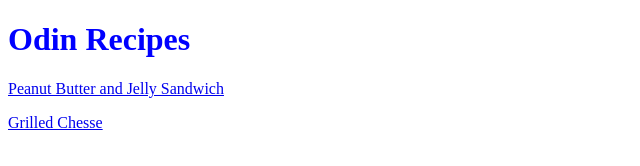
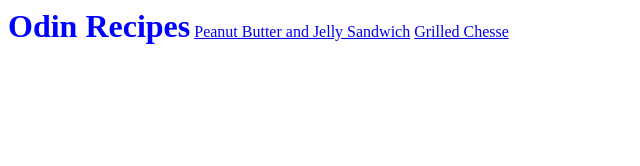
Before and after one commit to CameronWiggins/recipes, a plain HTML site: page index.html in a window 1280 px wide. Shown: the whole page, without its empty margins (0-640 px from the left). Drawn offline with Linux system fonts and the light colour scheme.

Commit message:
display change done

```diff
--- a/style.css
+++ b/style.css
@@ -9,6 +9,7 @@ img {
 
 h1, h2 {
     color: blue;
+    display: inline;
 }
 
 .step.header {
@@ -19,3 +20,7 @@ h1, h2 {
     font-family: sans-serif;
     font-size: 10px;
 }
+
+p {
+    display: inline;
+}
```
